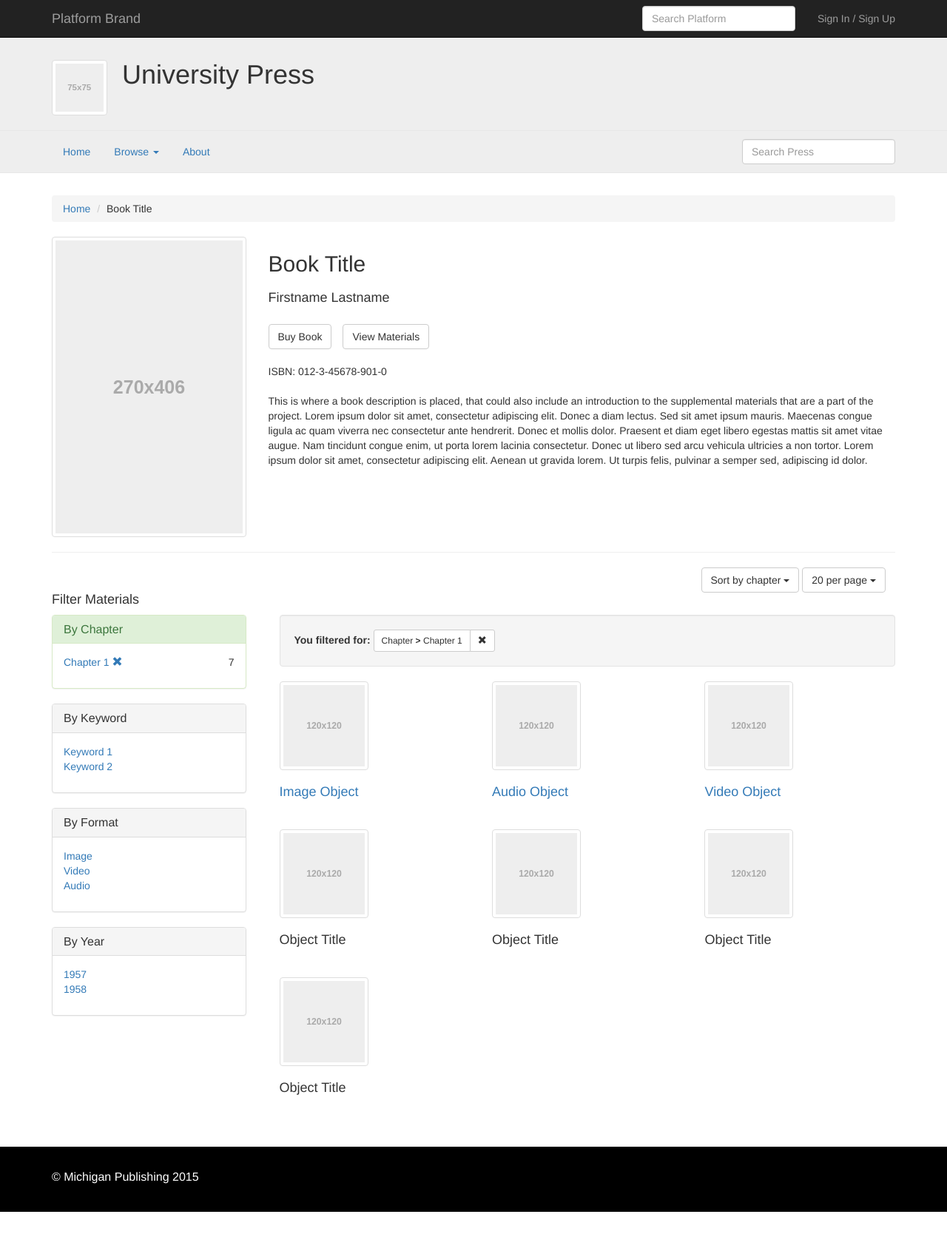
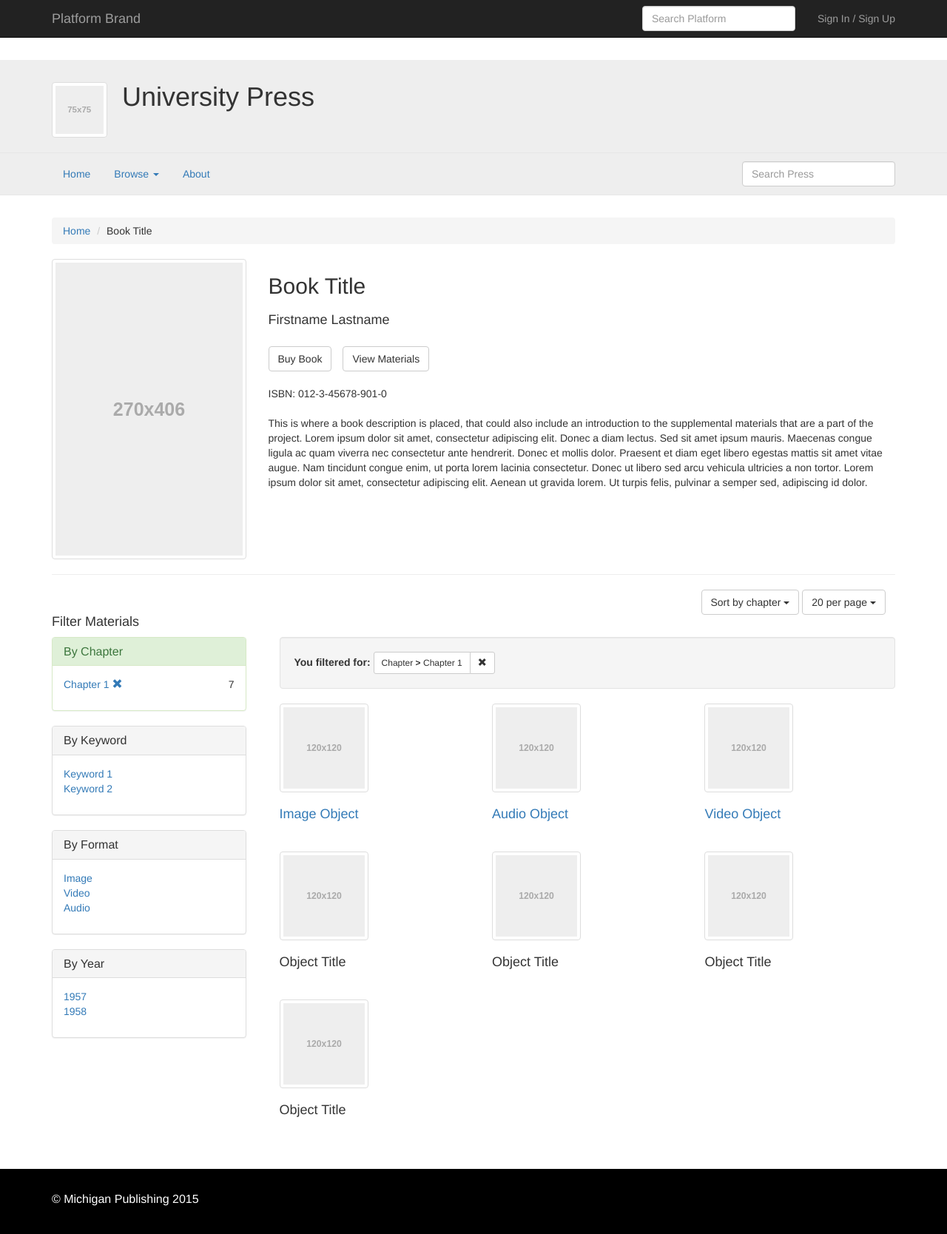
Before and after one commit to jmcglone/arbour-wireframes, a Jekyll site: the page press/book/index-browse.html, which Jekyll copies as it is, in a window 1280 px wide. Shown: the whole page at 74% size. Built offline with Jekyll 4.4.1, drawn with Linux system fonts in a browser that asks for light colours; nearby versions of some CDN libraries; before the commit the page ends 1638 px from its top, so only the background shows below that.

Commit message:
update css

```diff
--- a/assets/css/custom.css
+++ b/assets/css/custom.css
@@ -1,7 +1,7 @@
 /* GLOBAL */
 /* Navigation */
 .navbar {
-  margin-bottom: 0px; }
+  margin-bottom: 30px; }
 
 /* Footer */
 footer.jumbotron {
--- a/assets/css/custom.scss
+++ b/assets/css/custom.scss
@@ -1,7 +1,7 @@
 /* GLOBAL */
 /* Navigation */
 .navbar {
-  margin-bottom: 0px;
+  margin-bottom: 30px;
 }
 
 /* Footer */
```
Also changed, not shown: 1 other file.
